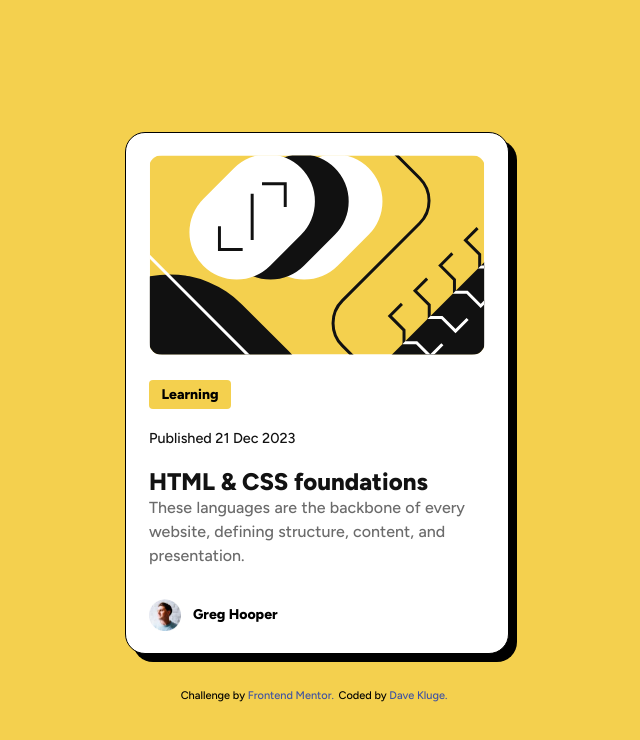
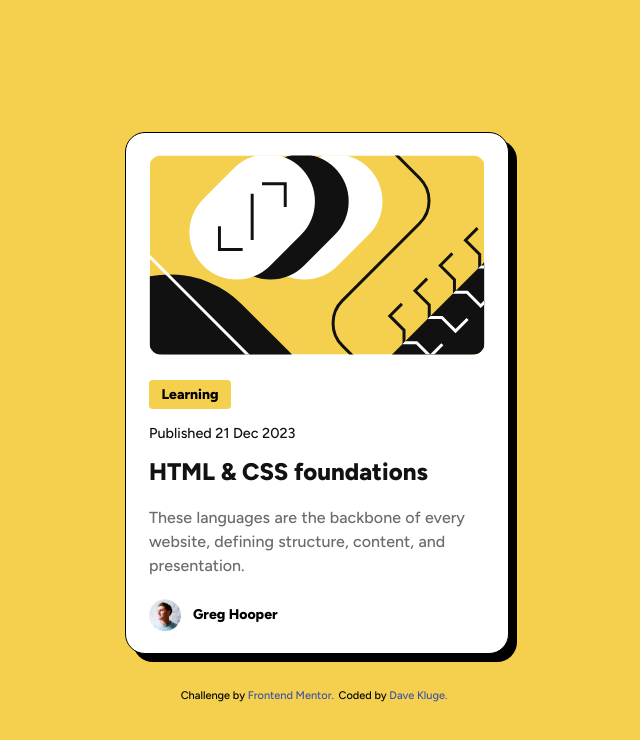
Before and after one commit to Guitar8634/Blog-Preview-Card, a plain HTML site: page index.html in a window 1280 px wide. Shown: the whole page, without its empty margins (323-963 px from the left). Drawn offline with Linux system fonts and the light colour scheme.

Commit message:
Update style.css

```diff
--- a/style.css
+++ b/style.css
@@ -91,6 +91,11 @@ html {
     font-size: 1.5rem;
 }
 
+.hover {
+    display: grid;
+    gap: 20px;
+}
+
 .hover:hover {
     padding-inline: 9px;
     transition: all .25s ease-in-out;
```
